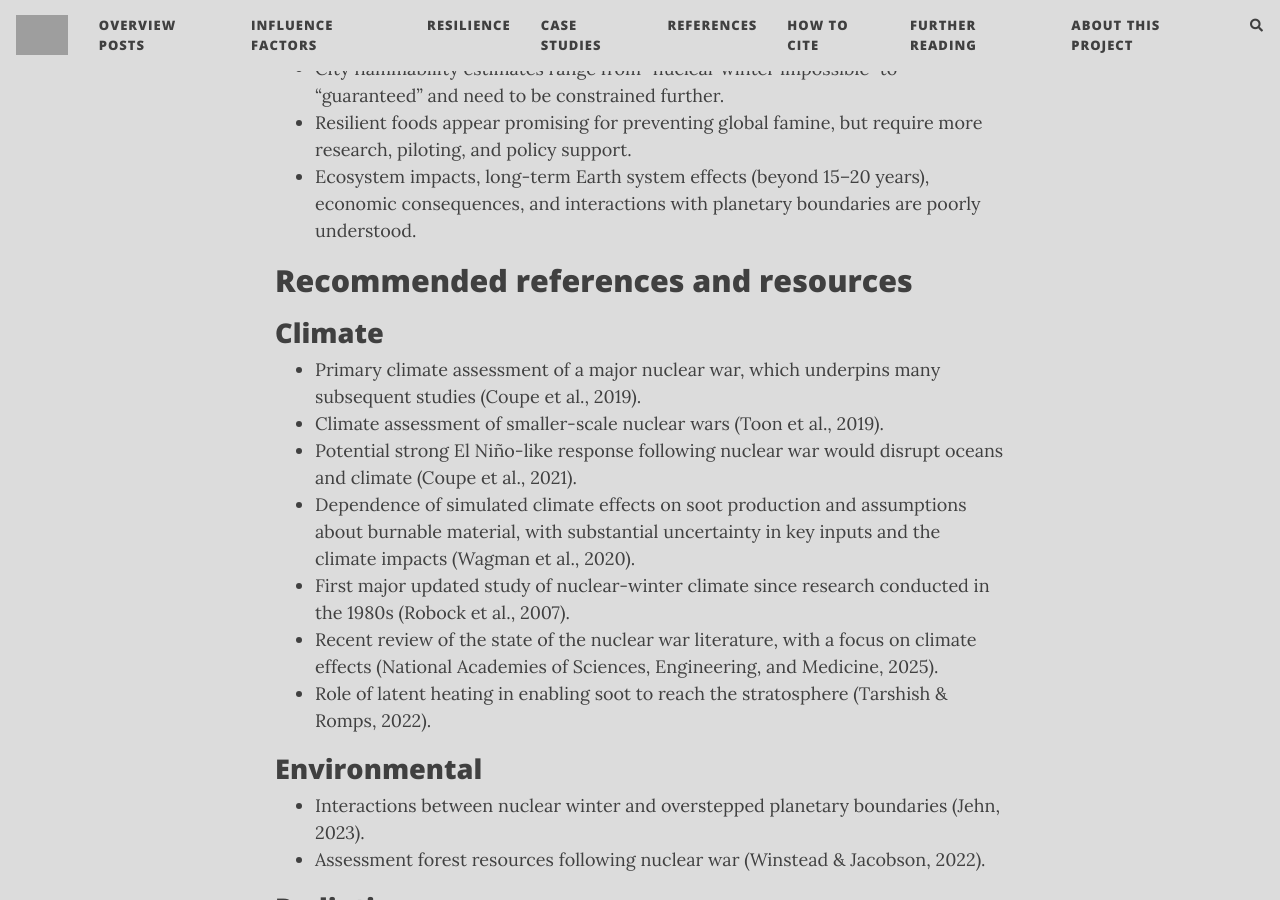
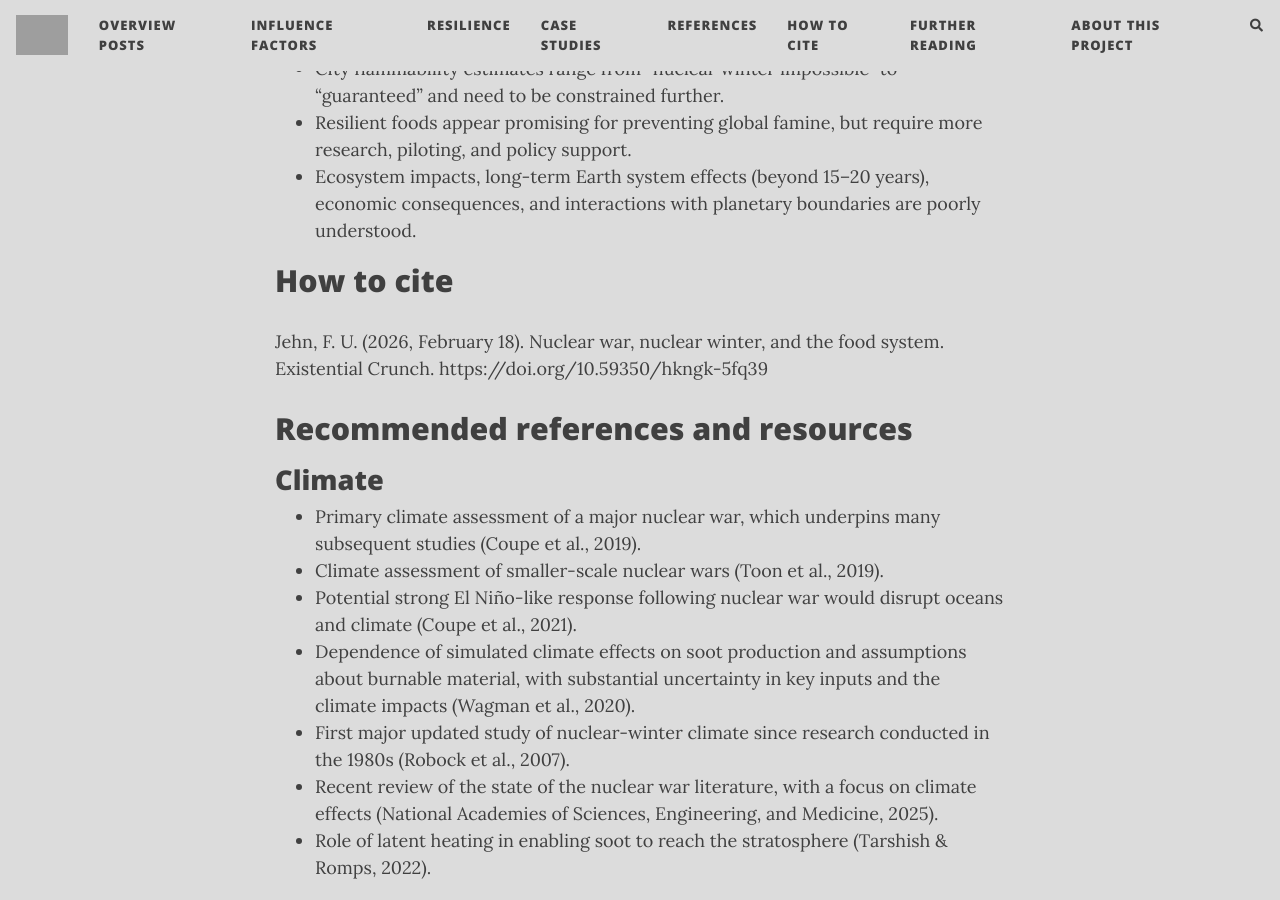
Before and after one commit to florianjehn/Societal_Collapse, a Jekyll site: the page built from _posts/2026-02-11-nuclear_panel.md, in a window 1280 px wide and 900 px high, scrolled down 5545 px. Built offline with Jekyll 4.4.1, drawn with Linux system fonts in a browser that asks for light colours; nearby versions of some CDN libraries; comment, search, counter and statistics services are not loaded; grey boxes are pictures that could not be loaded.

Commit message:
Update 2026-02-11-nuclear_panel.md

```diff
--- a/_posts/2026-02-11-nuclear_panel.md
+++ b/_posts/2026-02-11-nuclear_panel.md
@@ -60,6 +60,9 @@ Key research gaps that need to be addressed:
 * City flammability estimates range from "nuclear winter impossible" to "guaranteed" and need to be constrained further.
 * Resilient foods appear promising for preventing global famine, but require more research, piloting, and policy support.
 * Ecosystem impacts, long-term Earth system effects (beyond 15–20 years), economic consequences, and interactions with planetary boundaries are poorly understood.
+
+# How to cite
+Jehn, F. U. (2026, February 18). Nuclear war, nuclear winter, and the food system. Existential Crunch. https://doi.org/10.59350/hkngk-5fq39
 
 # Recommended references and resources
 ## Climate
```
